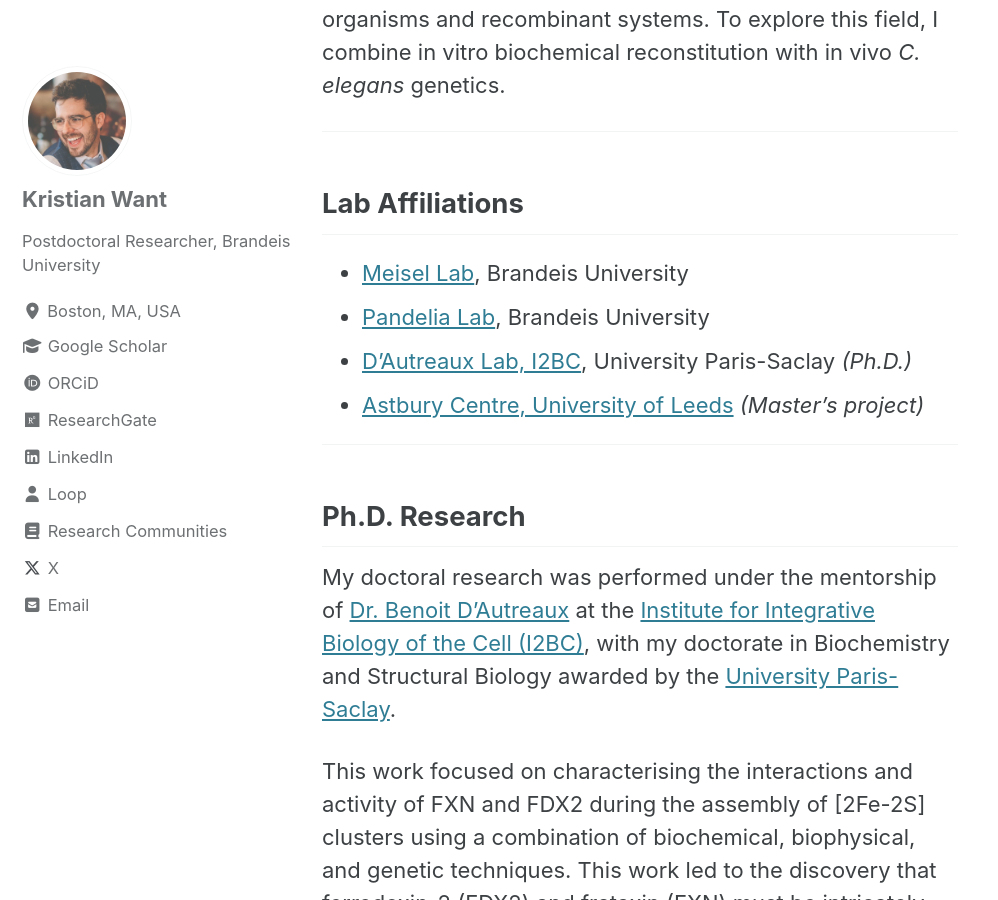
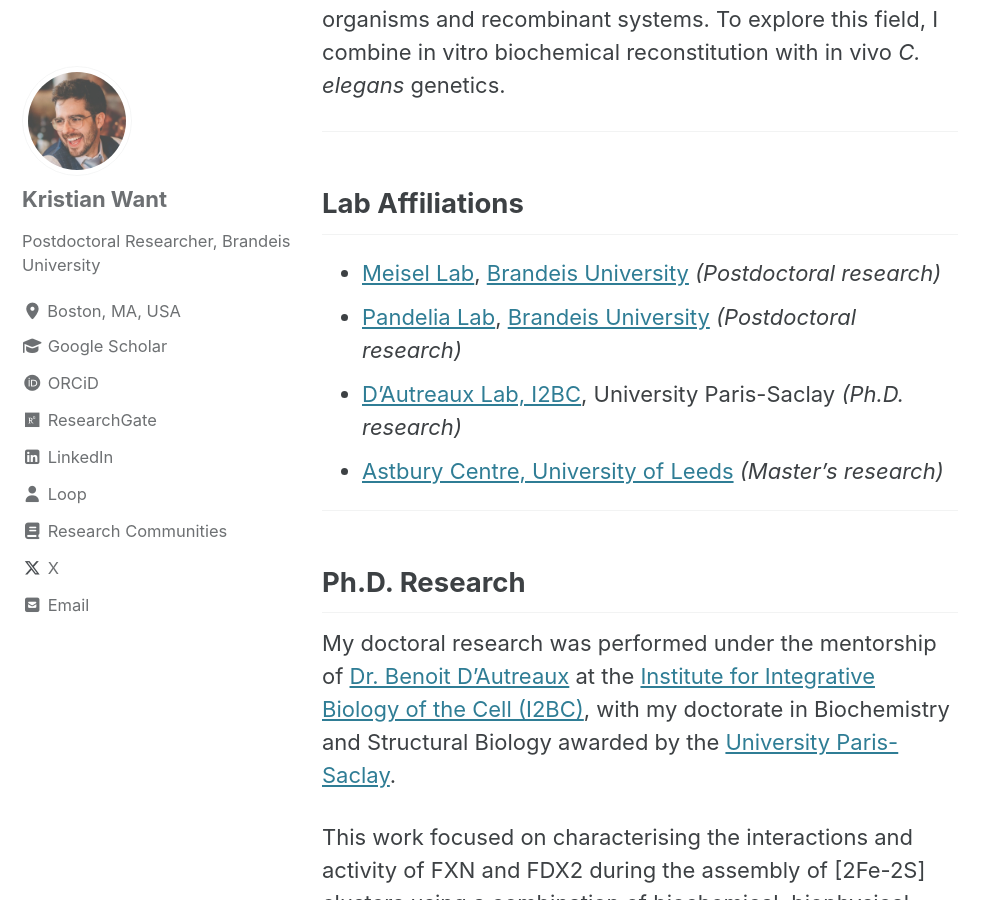
Before and after one commit to kristianwant/kristianwant.github.io, a Jekyll site: the page built from _pages/research.md, in a window 1280 px wide and 900 px high, scrolled down 490 px. Shown: the whole window, without its empty margins (0-998 px from the left). Built offline with Jekyll 4.4.1, drawn with Linux system fonts in a browser that asks for light colours; cached includes are drawn as plain includes.

Commit message:
Update research.md

```diff
--- a/_pages/research.md
+++ b/_pages/research.md
@@ -15,10 +15,10 @@ My research focuses on characterizing the late-acting pathways that assemble, de
 
 ## Lab Affiliations
 
-- [Meisel Lab](https://www.meisellab.org/), Brandeis University
-- [Pandelia Lab](https://sites.google.com/brandeis.edu/pandelialab/home), Brandeis University
-- [D'Autreaux Lab, I2BC](https://www.i2bc.paris-saclay.fr/biochemistry-of-metalloproteins-and-associated-diseases/), University Paris-Saclay *(Ph.D.)*
-- [Astbury Centre, University of Leeds](https://astbury.leeds.ac.uk/people/dr-glyn-hemsworth-2/) *(Master's project)*
+- [Meisel Lab](https://www.meisellab.org/), [Brandeis University](https://www.brandeis.edu/) *(Postdoctoral research)*
+- [Pandelia Lab](https://sites.google.com/brandeis.edu/pandelialab/home), [Brandeis University](https://www.brandeis.edu/) *(Postdoctoral research)*
+- [D'Autreaux Lab, I2BC](https://www.i2bc.paris-saclay.fr/biochemistry-of-metalloproteins-and-associated-diseases/), University Paris-Saclay *(Ph.D. research)*
+- [Astbury Centre, University of Leeds](https://astbury.leeds.ac.uk/people/dr-glyn-hemsworth-2/) *(Master's research)*
 
 ---
 
```
